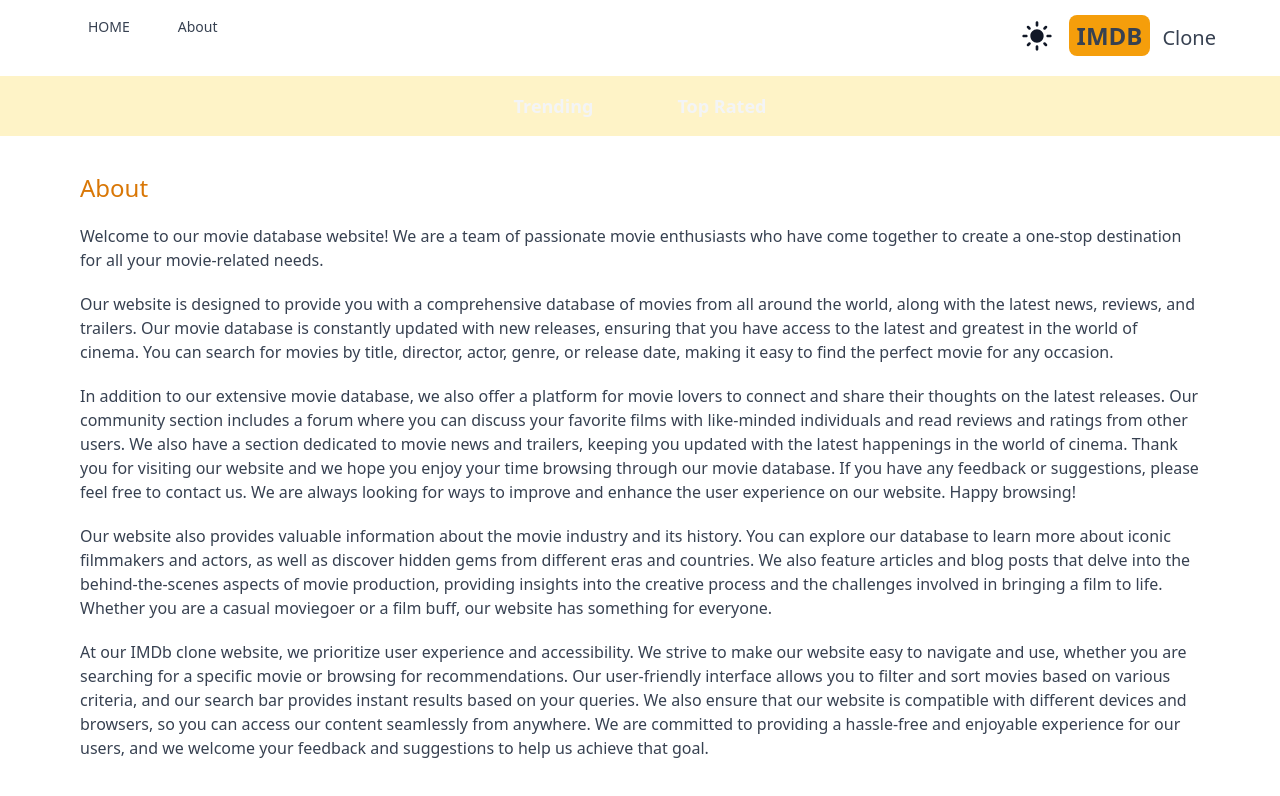
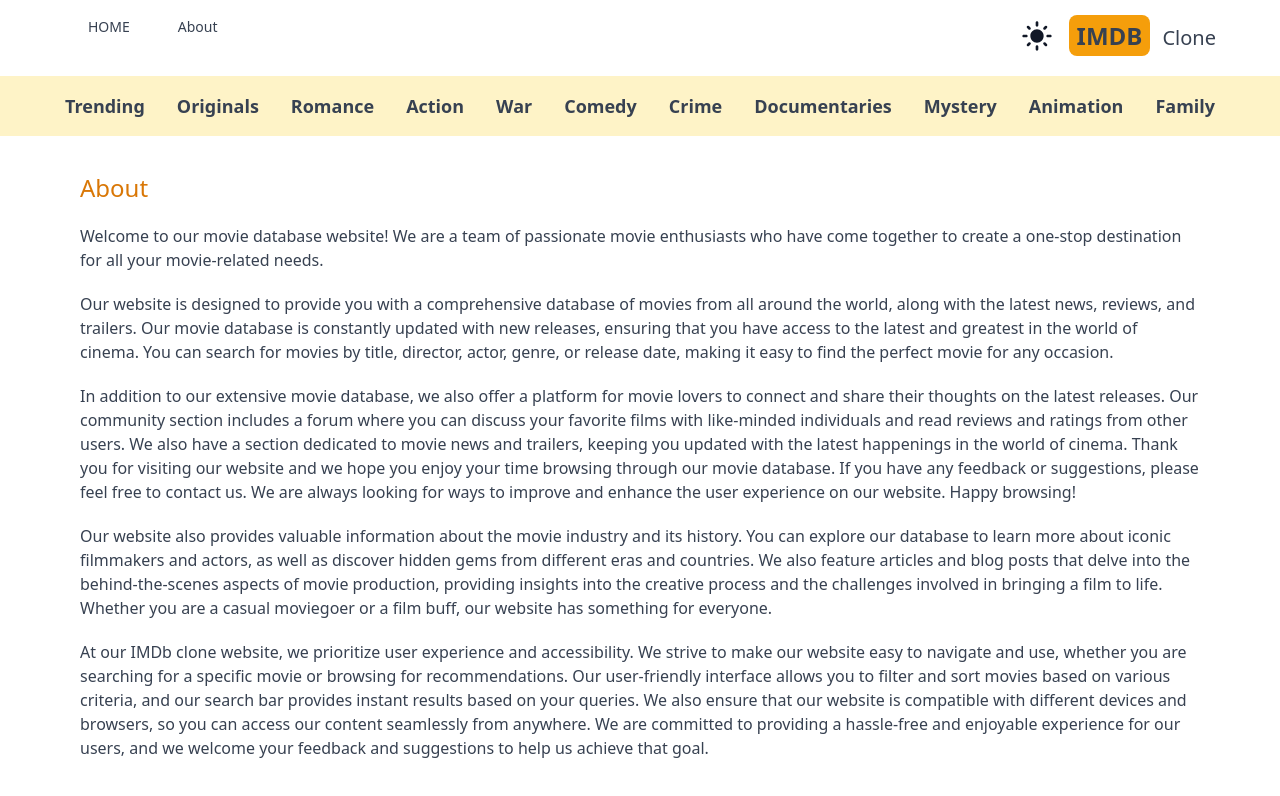
Before and after one commit to saddamarbaa/imdb-clone-app-next13-typescript, a Next.js app: page /about in a window 1280 px wide. Shown: the top 796 px of the page. Built offline with nearby package versions, Linux system fonts and the light colour scheme.

Commit message:
feat: integrate tmdb api

```diff
--- a/src/app/page.tsx
+++ b/src/app/page.tsx
@@ -1,7 +1,36 @@
-export default function Home() {
+import Results from '@/components/Results'
+import request from './utils/request'
+
+const API_KEY = process.env.API_KEY
+
+interface HomeProps {
+	searchParams: {
+		genre?: keyof typeof request
+	}
+}
+
+export default async function Home({ searchParams }: HomeProps) {
+	const genre = searchParams.genre || 'fetchTrending'
+
+	let url = `https://api.themoviedb.org/3/trending/all/week?api_key=${API_KEY}&language=en-US`
+
+	if (request[genre]?.url) {
+		url = `https://api.themoviedb.org/3${request[genre].url}`
+	}
+	const res = await fetch(url, { next: { revalidate: 10000 } })
+
+	if (!res.ok) {
+		// this will be caught by the error page and passed to the page as props
+		throw new Error('Failed to fetch data')
+	}
+
+	const data = await res.json()
+
+	const results = data.results
+
 	return (
-		<main>
-			{/* <h1 className="text-3xl font-bold underline">Hello world!</h1> */}
-		</main>
+		<div>
+			<Results movies={results} />
+		</div>
 	)
 }
--- /dev/null
+++ b/src/app/utils/index.ts
@@ -0,0 +1 @@
+export * from './request'
--- /dev/null
+++ b/src/app/utils/request.tsx
@@ -0,0 +1,64 @@
+//  TMDB API KEY
+const API_KEY = process.env.API_KEY
+
+interface Request {
+	[key: string]: {
+		title: string
+		url: string
+	}
+}
+
+const request: Request = {
+	fetchTrending: {
+		title: 'Trending',
+		url: `/trending/all/week?api_key=${API_KEY}&language=en-US`,
+	},
+	fetchNetflixOriginals: {
+		title: 'Originals',
+		url: `/discover/tv?api_key=${API_KEY}&with_networks=213`,
+	},
+	fetchRomanceMovies: {
+		title: 'Romance',
+		url: `/discover/movie?api_key=${API_KEY}&with_genres=10749`,
+	},
+	fetchActionMovies: {
+		title: 'Action',
+		url: `/discover/movie?api_key=${API_KEY}&with_genres=28`,
+	},
+	fetchWarMovies: {
+		title: 'War',
+		url: `/discover/movie?api_key=${API_KEY}&with_genres=10752`,
+	},
+	fetchComedyMovies: {
+		title: 'Comedy',
+		url: `/discover/movie?api_key=${API_KEY}&with_genres=35`,
+	},
+
+	fetchCrimeMovies: {
+		title: 'Crime',
+		url: `/discover/movie?api_key=${API_KEY}&with_genres=80`,
+	},
+	fetchDocumentariesMovies: {
+		title: 'Documentaries',
+		url: `/discover/movie?api_key=${API_KEY}&with_genres=99`,
+	},
+
+	fetchDramaMovies: {
+		title: 'Drama',
+		url: `/discover/movie?api_key=${API_KEY}&with_genres=18`,
+	},
+	fetchMysteryMovies: {
+		title: 'Mystery',
+		url: `/discover/movie?api_key=${API_KEY}&with_genres=9648`,
+	},
+	fetchAnimationMovies: {
+		title: 'Animation',
+		url: `/discover/movie?api_key=${API_KEY}&with_genres=16`,
+	},
+	fetchFamilyMovies: {
+		title: 'Family',
+		url: `/discover/movie?api_key=${API_KEY}&with_genres=10751`,
+	},
+}
+
+export default request
--- /dev/null
+++ b/src/components/Card.tsx
@@ -0,0 +1,47 @@
+import Image from 'next/image'
+import Link from 'next/link'
+import { FiThumbsUp } from 'react-icons/fi'
+import { Show } from './Results'
+
+type Props = {
+	movie: Show
+}
+
+export default function Card({ movie }: Props) {
+	return (
+		<div className="group cursor-pointer rounded-lg transition-shadow duration-200 sm:m-2 sm:border sm:border-slate-400 sm:p-3 sm:shadow-md sm:hover:shadow-slate-400">
+			<Link href={`/movie/${movie.id}`}>
+				<Image
+					src={`https://image.tmdb.org/t/p/original/${
+						movie.backdrop_path || movie.poster_path
+					}`}
+					width={500}
+					height={300}
+					className="transition-opacity duration-200 group-hover:opacity-80 sm:rounded-t-lg"
+					style={{
+						maxWidth: '100%',
+						height: 'auto',
+						objectFit: 'cover',
+						borderRadius: '0.5rem',
+						minHeight: '11rem',
+						maxHeight: '11rem',
+					}}
+					placeholder="blur"
+					blurDataURL="/spinner.svg"
+					alt="Movie poster or backdrop"
+				/>
+
+				<div className=" p-2">
+					<p className="text-md line-clamp-7">{movie.overview}</p>
+					<h2 className="truncate text-lg font-bold">
+						{movie?.title || movie.name}
+					</h2>
+					<p className="flex items-center">
+						{movie?.release_date || movie.first_air_date}
+						<FiThumbsUp className="mr-1 ml-3 h-5" /> {movie.vote_count}
+					</p>
+				</div>
+			</Link>
+		</div>
+	)
+}
--- a/src/components/NaveBar.tsx
+++ b/src/components/NaveBar.tsx
@@ -3,9 +3,18 @@ import NaveBarItem from './NaveBarItem'
 
 export default function NaveBar() {
 	return (
-		<div className="mt-6 mb-5 flex items-center justify-center space-x-5 bg-amber-100 p-4 dark:bg-gray-600 lg:text-lg">
+		<div className="mt-6 mb-5 flex flex-col flex-wrap items-center justify-center space-y-4  bg-amber-100 p-4 dark:bg-gray-600 sm:flex-row lg:space-y-0 lg:text-lg">
 			<NaveBarItem title="Trending" param="fetchTrending" />
-			<NaveBarItem title="Top Rated" param="fetchTopRated" />
+			<NaveBarItem title="Originals" param="fetchNetflixOriginals" />
+			<NaveBarItem title="Romance" param="fetchRomanceMovies" />
+			<NaveBarItem title="Action" param="fetchActionMovies" />
+			<NaveBarItem title="War" param="fetchWarMovies" />
+			<NaveBarItem title="Comedy" param="fetchCrimeMovies" />
+			<NaveBarItem title="Crime" param="fetchCrimeMovies" />
+			<NaveBarItem title="Documentaries" param="fetchDocumentariesMovies" />
+			<NaveBarItem title="Mystery" param="fetchMysteryMovies" />
+			<NaveBarItem title="Animation" param="fetchAnimationMovies" />
+			<NaveBarItem title="Family" param="fetchFamilyMovies" />
 		</div>
 	)
 }
--- a/src/components/NaveBarItem.tsx
+++ b/src/components/NaveBarItem.tsx
@@ -15,10 +15,10 @@ export default function NaveBarItem({ title, param }: Props) {
 	return (
 		<div className="">
 			<Link
-				className={`m-4 p-4 font-semibold transition-all duration-300 hover:text-amber-600 ${
+				className={`m-4 font-semibold transition-all duration-300 hover:text-amber-600 ${
 					genre && genre === param
 						? 'rounded-lg text-amber-500 underline decoration-amber-600 decoration-4 underline-offset-8'
-						: 'text-gray-100'
+						: ''
 				}`}
 				href={`/?genre=${param}`}>
 				{title}
--- /dev/null
+++ b/src/components/Results.tsx
@@ -0,0 +1,35 @@
+import Card from './Card'
+
+export interface Show {
+	adult: boolean
+	backdrop_path: string
+	id: number
+	name: string
+	original_language: string
+	original_name: string
+	overview: string
+	poster_path: string
+	media_type: string
+	genre_ids: number[]
+	popularity: number
+	first_air_date: string
+	vote_average: number
+	vote_count: number
+	origin_country: string[]
+	title: string
+	release_date: string
+}
+
+type Props = {
+	movies: Show[]
+}
+
+export default function Results({ movies }: Props) {
+	return (
+		<div className="mx-auto max-w-6xl gap-y-5 py-4 sm:grid sm:grid-cols-2 sm:gap-0 lg:grid-cols-3 xl:grid-cols-4 2xl:grid-cols-4">
+			{movies.map((movie) => (
+				<Card key={movie.id} movie={movie} />
+			))}
+		</div>
+	)
+}
```
